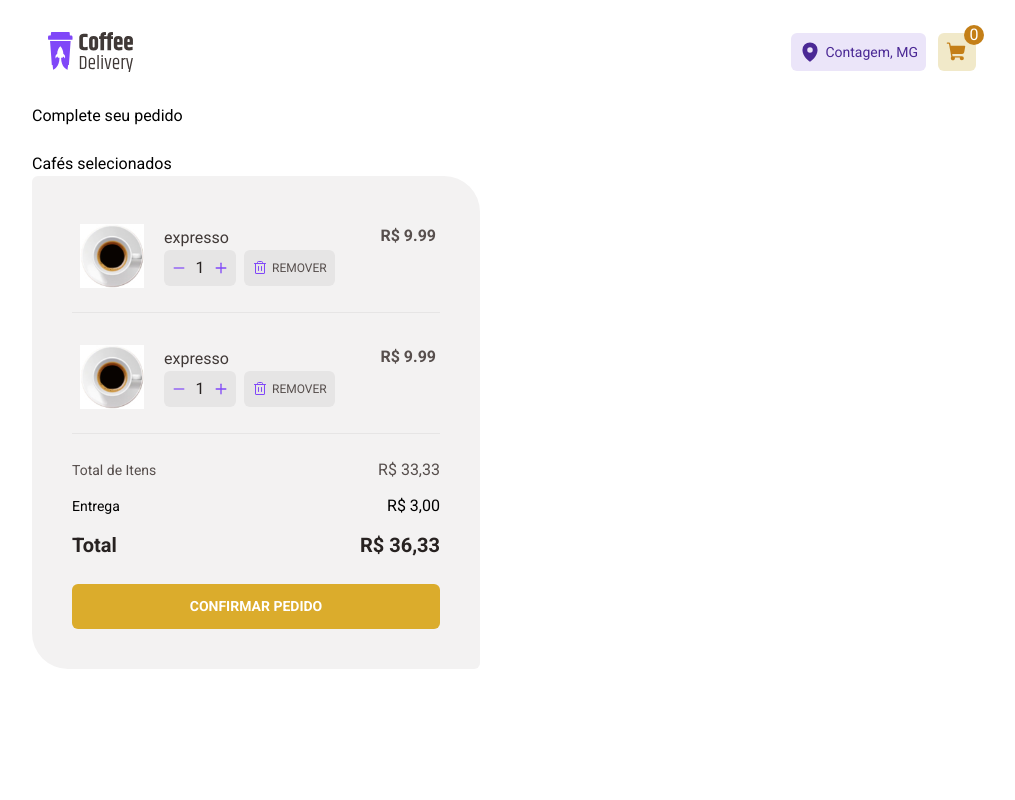
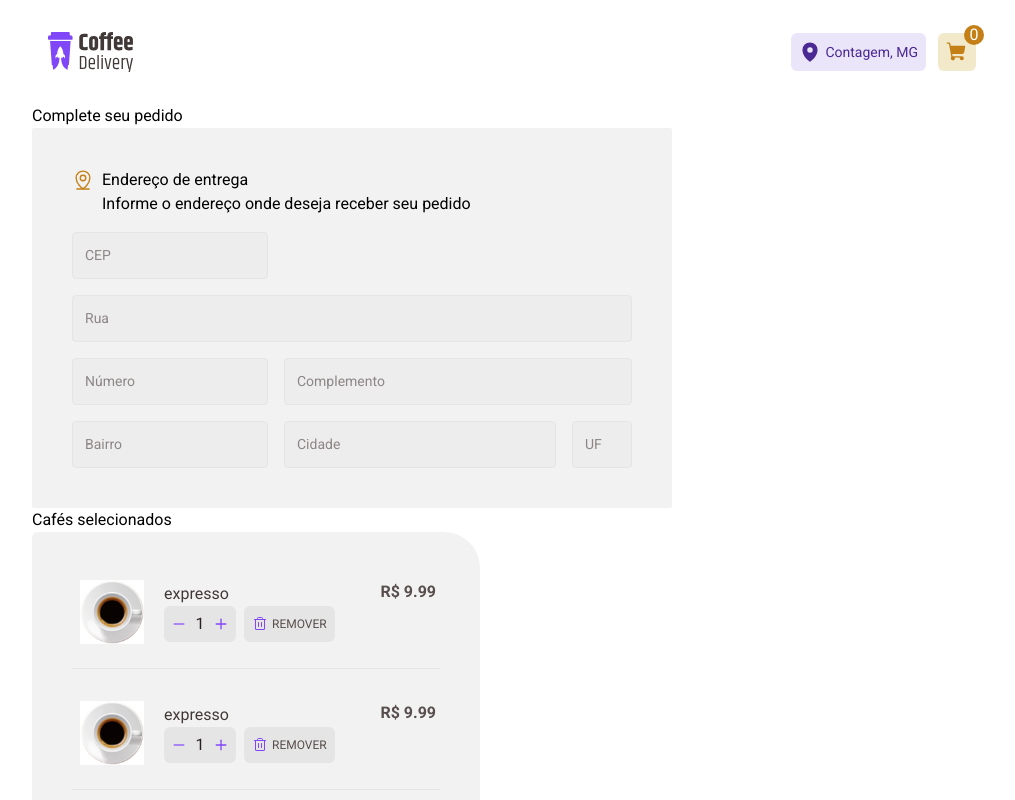
Before and after one commit to luiszkm/CoffeeDeleivery, a React (Vite) app: page /checkout in a window 1280 px wide. Shown: the top 800 px of the page, without its empty margins (128-1143 px from the left). Built offline with nearby package versions, Linux system fonts and the light colour scheme.

Commit message:
add form payment

```diff
--- a/package.json
+++ b/package.json
@@ -13,6 +13,7 @@
     "phosphor-react": "^1.4.1",
     "react": "^18.2.0",
     "react-dom": "^18.2.0",
+    "react-hook-form": "^7.41.1",
     "react-router-dom": "^6.4.3"
   },
   "devDependencies": {
--- a/src/components/Input.tsx
+++ b/src/components/Input.tsx
@@ -1,9 +1,16 @@
 import { InputHTMLAttributes } from 'react'
 
-interface InputProps extends InputHTMLAttributes<HTMLInputElement> {}
+interface InputProps extends InputHTMLAttributes<HTMLInputElement> {
+  id: string;
+  primary?: boolean;
+  secondary?: boolean;
+}
 
-export function Input({ ...rest }: InputProps) {
-  return(
-  <input {...rest} />
+export function Input({ id, primary = false, secondary = false, ...rest }: InputProps) {
+  return (
+    <label htmlFor={id} className={secondary ? "max-w-[60px]" : !primary ? "w-full" : "min-w-[196px] max-w-[196px]"}>
+      <input className='bg-base-input p-3 w-full  border-base-button border-[1px] rounded outline-none text-base-text text-sm focus:border-yellow-dark placeholder:text-base-label'
+        type="text" {...rest} id={id} />
+    </label>
   )
 }
--- a/src/pages/checkout/Checkout.tsx
+++ b/src/pages/checkout/Checkout.tsx
@@ -1,8 +1,21 @@
 import { useState } from 'react'
-import { Input } from '../../components/Input'
 import { TabCard } from '../../components/TabCard'
 import { PurchaseForm } from './components/PurchaseForm'
+import { useForm, FormProvider } from 'react-hook-form'
+
+interface ClientAddress {
+  id: string;
+  task: string
+  amountMinutes: number
+  startDate: Date
+  interruptedDate?: Date
+  finishedDate?: Date
+}
+
 export function Checkout() {
+  const clientAddressForm = useForm<ClientAddress>()
+  const {  handleSubmit, reset } = clientAddressForm
+
 
   const [amountProduct, setAmountProduct] = useState(1)
   function handleAmountProduct(amount: number) {
@@ -15,7 +28,9 @@ export function Checkout() {
       <section>
         <h2>Complete seu pedido</h2>
         <form action="">
-          <PurchaseForm />
+          <FormProvider {...clientAddressForm}>
+            <PurchaseForm />
+          </FormProvider>
         </form>
       </section>
       <section>
--- a/src/pages/checkout/components/PurchaseForm.tsx
+++ b/src/pages/checkout/components/PurchaseForm.tsx
@@ -1,11 +1,36 @@
+import { useFormContext } from "react-hook-form";
 import { Input } from "../../../components/Input";
+import { MapPinLine } from "phosphor-react";
 
 
 export function PurchaseForm() {
+  const { register } = useFormContext()
+  return (
+    <div className="flex items-start flex-col gap-4 bg-base-card rounded-sm p-10 w-full max-w-[640px]">
+      <div className="flex flex-col ">
+        <span className="flex items-center gap-2">
+        <MapPinLine size={22} color="#C47F17" />
+           Endereço de entrega
+           </span>
+        <span className="flex items-center gap-[30px]">
+          <div></div>
+          Informe o endereço onde deseja receber seu pedido
+          </span>
+      </div>
 
-  return (
-    <div>
-       <Input type="text" />
+      <Input placeholder="CEP" id="cep" primary {...register('cep')} />
+      <Input placeholder="Rua" id="street"  {...register('street')} />
+
+      <div className="flex items-center  gap-4 w-full ">
+        <Input placeholder="Número" id="number" primary {...register('number')} />
+        <Input placeholder="Complemento" id="complement"  {...register('complement')} />
+
+      </div>
+      <div className="flex justify-between items-center gap-4 w-full  ">
+        <Input placeholder="Bairro" id="district" primary {...register('district')} />
+        <Input placeholder="Cidade" id="city"  {...register('city')} />
+        <Input placeholder="UF" id="state" secondary  {...register('state')} />
+      </div>
     </div>
   )
 
```
Also changed, not shown: 1 other file (tests, documents, lock files or other folders).
